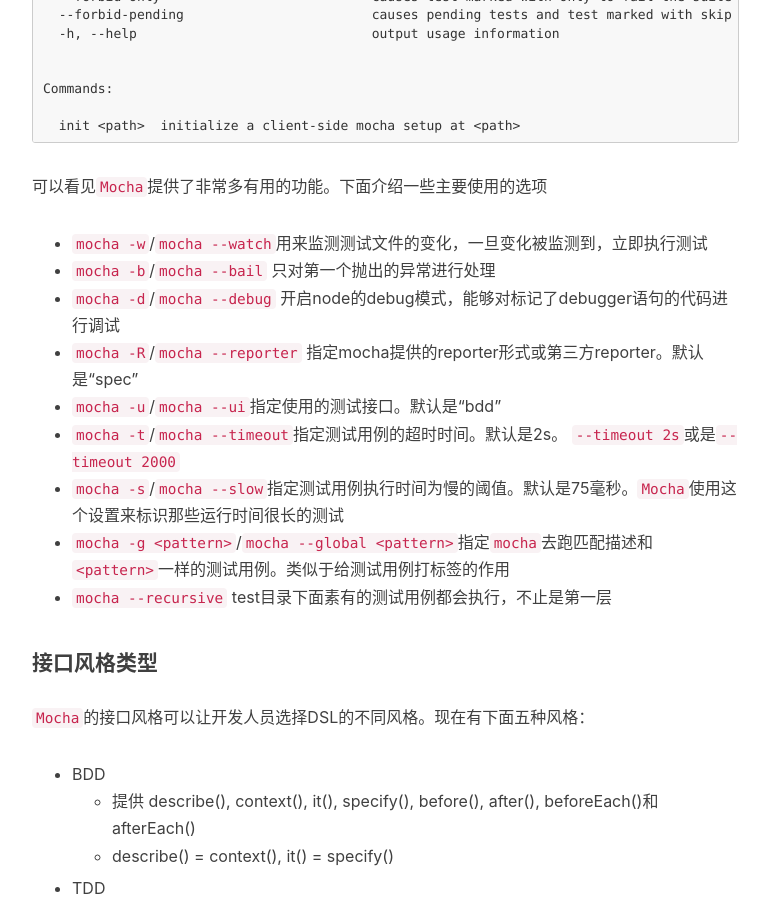
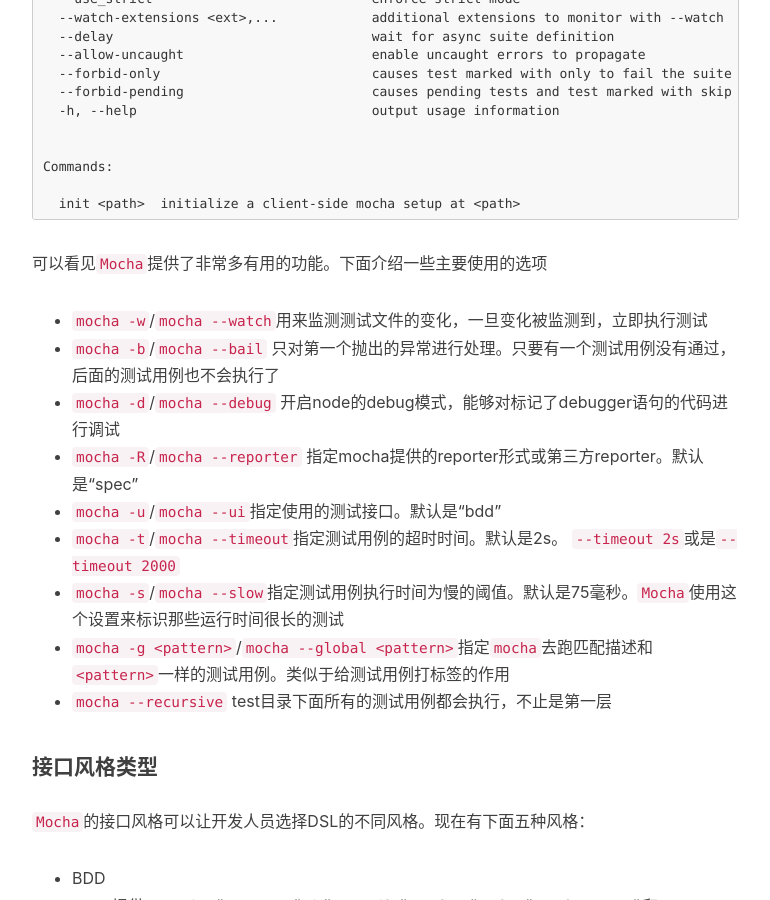
Before and after one commit to DanteYu/DanteYu.github.io, a Jekyll site: the page built from _posts/2017-09-29-mocha2.markdown, in a window 1280 px wide and 900 px high, scrolled down 4200 px. Shown: the whole window, without its empty margins (233-1003 px from the left). Built offline with Jekyll 4.4.1, drawn with Linux system fonts in a browser that asks for light colours; nearby versions of some CDN libraries; comment, search, counter and statistics services are not loaded; some of the changed text lies outside the part shown.

Commit message:
update mocha post

````diff
--- a/_posts/2017-09-29-mocha2.markdown
+++ b/_posts/2017-09-29-mocha2.markdown
@@ -12,7 +12,7 @@
 
 在测试报告里面，测试时间会被展示出来；如果时间过长，也会被标记出来。
 
-使用`this.slow(time)`可以告诉`Mocha`该测试执行了多少时间才会被认为是一个耗时过长(slow)的测试。
+使用`this.slow(time)`可以告诉`Mocha`该测试执行了多少时间才会被认为是一个耗时过长(slow)的测试，从而需要高亮这个测试。
 
 ```js
 describe('something slow', function() {
@@ -132,6 +132,8 @@
 
 #### Mocha命令和参数使用
 
+`mocha --help`会显示下面的内容，包含了`mocha`的全部命令以及简单介绍
+
 ```
 Usage: mocha [debug] [options] [files]
 
@@ -202,14 +204,14 @@
 可以看见`Mocha`提供了非常多有用的功能。下面介绍一些主要使用的选项
 
 * `mocha -w`/`mocha --watch`用来监测测试文件的变化，一旦变化被监测到，立即执行测试
-* `mocha -b`/`mocha --bail` 只对第一个抛出的异常进行处理
+* `mocha -b`/`mocha --bail` 只对第一个抛出的异常进行处理。只要有一个测试用例没有通过，后面的测试用例也不会执行了
 * `mocha -d`/`mocha --debug` 开启node的debug模式，能够对标记了debugger语句的代码进行调试
 * `mocha -R`/`mocha --reporter` 指定mocha提供的reporter形式或第三方reporter。默认是“spec”
 * `mocha -u`/`mocha --ui`指定使用的测试接口。默认是“bdd”
 * `mocha -t`/`mocha --timeout`指定测试用例的超时时间。默认是2s。 `--timeout 2s`或是`--timeout 2000`
 * `mocha -s`/`mocha --slow`指定测试用例执行时间为慢的阈值。默认是75毫秒。`Mocha`使用这个设置来标识那些运行时间很长的测试
 * `mocha -g <pattern>`/`mocha --global <pattern>`指定`mocha`去跑匹配描述和`<pattern>`一样的测试用例。类似于给测试用例打标签的作用
-* `mocha --recursive` test目录下面素有的测试用例都会执行，不止是第一层
+* `mocha --recursive` test目录下面所有的测试用例都会执行，不止是第一层
 
 #### 接口风格类型
 
@@ -259,3 +261,9 @@
 --reporter dot
 --ui bdd
 ```
+如果写为
+```
+dir-test
+--recursive
+```
+表明指定运行`dir-test`目录及其子目录之中的测试脚本
````
